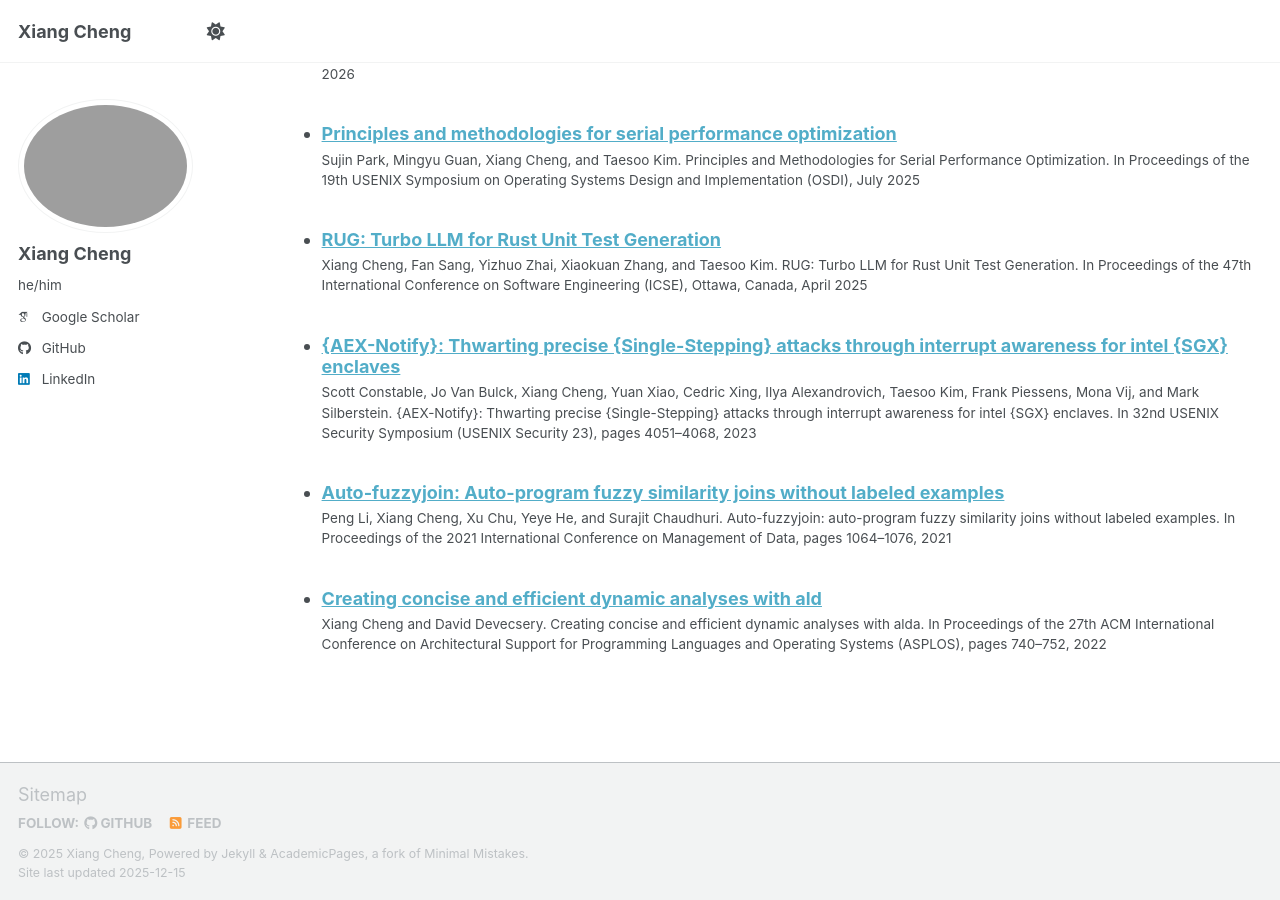
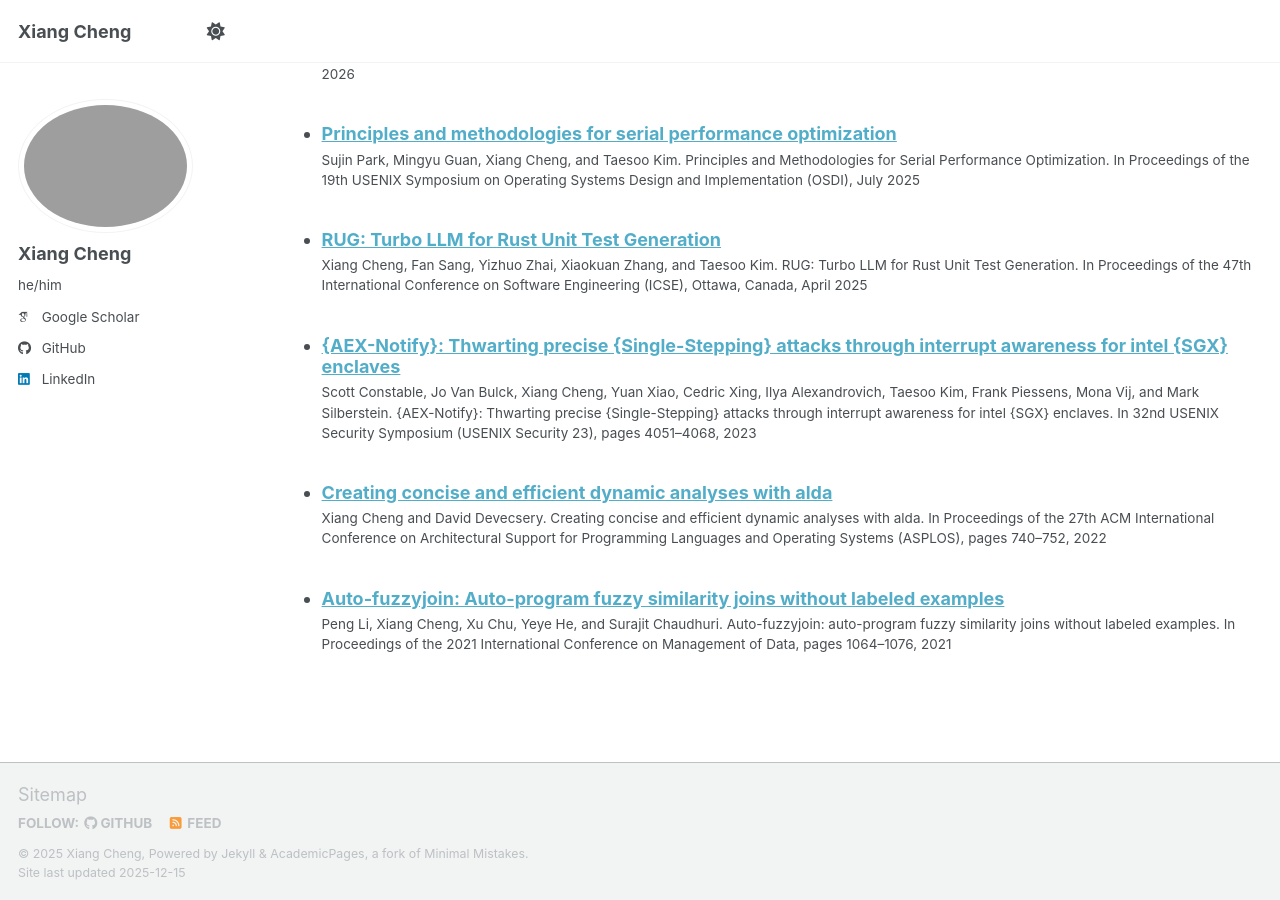
Before and after one commit to CXWorks/cxworks.github.io, a Jekyll site: the page built from _pages/cv.md, in a window 1280 px wide and 900 px high, scrolled down 1213 px. Built offline with Jekyll 4.4.1, drawn with Linux system fonts in a browser that asks for light colours; some web fonts are replaced; a script bundle is joined from its source files by our own code; library files that are not in the unit come from our copies.

Commit message:
fix alda error

```diff
--- a/_publications/2022alda.md
+++ b/_publications/2022alda.md
@@ -1,9 +1,9 @@
 ---
-title: "Creating concise and efficient dynamic analyses with ald"
+title: "Creating concise and efficient dynamic analyses with alda"
 collection: publications
 category: manuscripts
 permalink: /publication/2022alda
-date: 2021-02-28
+date: 2022-02-28
 paperurl: 'https://dl.acm.org/doi/abs/10.1145/3503222.3507760'
 venue: 'ASPLOS'
 citation: 'Xiang Cheng and David Devecsery. Creating concise and efficient dynamic analyses with alda. In Proceedings of the 27th ACM International Conference on Architectural Support for Programming Languages and Operating Systems (ASPLOS), pages 740–752, 2022'
```
